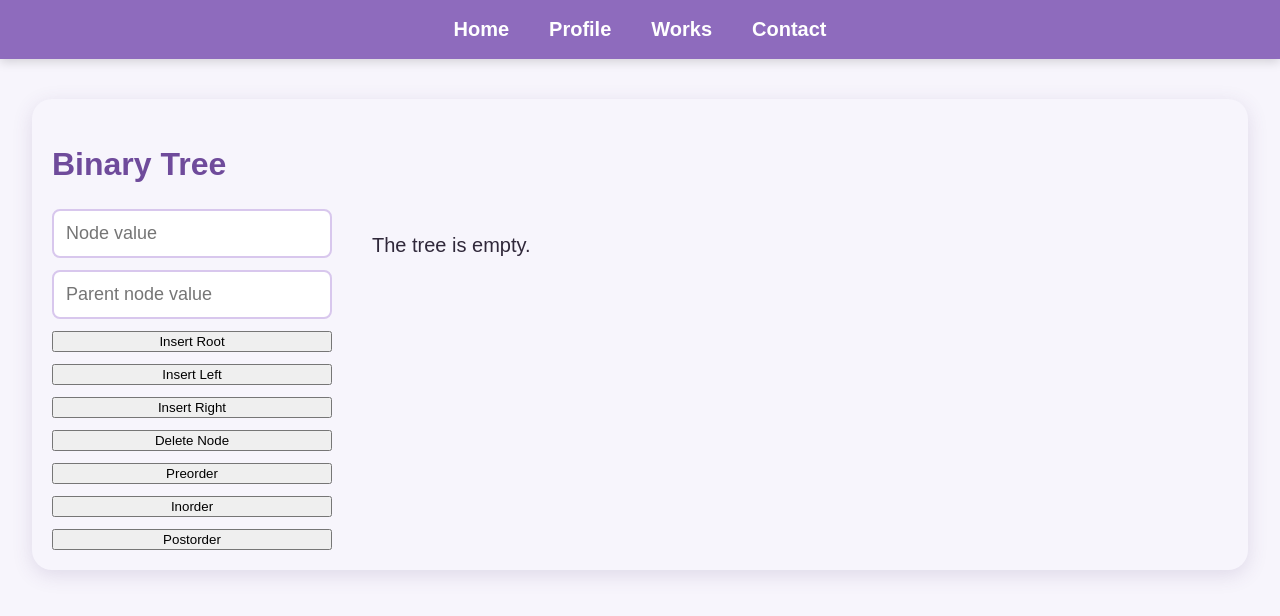
After one commit to ClarkAlarcon144/Flask-Website, a Flask app: page /works/binary_tree in a window 1280 px wide. The commit adds this page. Shown: the top 616 px of the page. Run offline with Flask 3, Linux system fonts and the light colour scheme.

Commit message:
Implemented Binary tree.

```diff
--- a/app.py
+++ b/app.py
@@ -1,6 +1,6 @@
 from flask import Flask, render_template, request
 
-from data_structures import Stack, Queue, Dequeue, LinkedList
+from data_structures import Stack, Queue, Deque, LinkedList, BinaryTree, BTNode
 
 import re
 
@@ -8,7 +8,8 @@ app = Flask(__name__)
 
 linkedlist = LinkedList()
 queue = Queue()
-dequeue = Dequeue()
+deque = Deque()
+binarytree = BinaryTree()
 
 @app.route('/')
 def index():
@@ -66,8 +67,6 @@ def atriangle():
 
     return render_template('triangle.html', result=result)
 
-
-
 @app.route('/works/linkedlist', methods=['GET', 'POST'])
 def alinkedlist():
 
@@ -103,7 +102,6 @@ def alinkedlist():
         result = linkedlist.get_values()
 
     return render_template('linkedlist.html', result=result)
-
 
 @app.route('/works/infix_to_postfix', methods=['GET', 'POST'])
 def an_infix_to_postfix():
@@ -250,7 +248,6 @@ def an_infix_to_postfix():
         error=error
     )
 
-
 @app.route('/works/queue', methods=['GET', 'POST'])
 def aqueue():
     action = request.form.get('action', '')
@@ -265,26 +262,89 @@ def aqueue():
 
     return render_template('queue.html', result=result)
 
-@app.route('/works/dequeue', methods=['GET', 'POST'])
-def adequeue():
+@app.route('/works/deque', methods=['GET', 'POST'])
+def adeque():
     action = request.form.get('action', '')
     value = request.form.get('inputString', '')
 
     if action == 'Insert Front':
-        dequeue.insert_front(value)
+        deque.insert_front(value)
     elif action == 'Insert Rear':
-        dequeue.insert_rear(value)
+        deque.insert_rear(value)
     elif action == 'Remove Front':
-        dequeue.remove_front()
+        deque.remove_front()
     elif action == 'Remove Rear':
-        dequeue.remove_rear()
+        deque.remove_rear()
 
-    result = dequeue.get_values()
+    result = deque.get_values()
 
-    return render_template('dequeue.html', result=result)
+    return render_template('deque.html', result=result)
+
+@app.route('/works/binary_tree', methods=['GET', 'POST'])
+def abinarytree():
+    result = None
+    message = ""
+
+    if request.method == 'POST':
+        action = request.form.get('action', '')
+        value = request.form.get('inputString', '').strip()
+        parent_value = request.form.get('parentValue', '').strip()
+
+        if action == 'Insert Root':
+            if binarytree.root is None and value:
+                binarytree.root = BTNode(value)
+                message = f"Root {value} inserted."
+            else:
+                message = "Root already exists or value is empty."
+
+        elif action in ('Insert Left', 'Insert Right'):
+            parent = binarytree.search(
+                binarytree.root, parent_value
+            )
+
+            if not value or not parent_value:
+                message = "Enter both node and parent values."
+            elif parent is None:
+                message = "Parent node not found."
+            elif action == 'Insert Left':
+                binarytree.insert_left(parent, value)
+                message = f"Inserted {value} to the left of {parent_value}."
+            else:
+                binarytree.insert_right(parent, value)
+                message = f"Inserted {value} to the right of {parent_value}."
+
+        elif action == 'Delete Node':
+            if value:
+                binarytree.root = binarytree.delete_node(
+                    binarytree.root, value
+                )
+                message = f"Deletion attempted for {value}."
+
+        elif action == 'Preorder Traversal':
+            result = binarytree.preorder_traversal(
+                binarytree.root, ''
+            ).split()
+
+        elif action == 'Inorder Traversal':
+            result = binarytree.inorder_traversal(
+                binarytree.root, ''
+            ).split()
+
+        elif action == 'Postorder Traversal':
+            result = binarytree.postorder_traversal(
+                binarytree.root, ''
+            ).split()
+
+    tree_data = binarytree.get_tree_data(binarytree.root)
+
+    return render_template(
+        'binary_tree.html',
+        result=result,
+        message=message,
+        tree_data=tree_data
+    )
 
 @app.route('/contact')
-
 def contact():
     return render_template('contact.html')
 
--- a/data_structures/__init__.py
+++ b/data_structures/__init__.py
@@ -1,4 +1,6 @@
 from .stack import Stack
 from .queue import Queue
-from .dequeue import Dequeue
+from .deque import Deque
 from .linked_list import LinkedList
+from .binary_tree import BinaryTree
+from .binary_tree import Node as BTNode
--- /dev/null
+++ b/data_structures/binary_tree.py
@@ -0,0 +1,119 @@
+class Node:
+    """A node in a binary tree."""
+    def __init__(self, value,left=None, right=None):
+        self.value = value
+        self.left = left
+        self.right = right
+
+
+class BinaryTree:
+    """A binary tree data structure."""
+    def __init__(self, root_value=None):
+        self.root = Node(root_value) if root_value is not None else None
+
+    def insert_left(self, current_node, value):
+        """Insert a node as the left child of the current node."""
+        if current_node.left is None:
+            current_node.left = Node(value)
+        else:
+            new_node = Node(value)
+            new_node.left = current_node.left
+            current_node.left = new_node
+
+    def insert_right(self, current_node, value):
+        """Insert a node as the right child of the current node."""
+        if current_node.right is None:
+            current_node.right = Node(value)
+        else:
+            new_node = Node(value)
+            new_node.right = current_node.right
+            current_node.right = new_node
+
+    def preorder_traversal(self, start,traversal):
+        """Traverse the tree in preorder (root, left, right)."""
+        if start:
+            traversal += (str(start.value) + " ")
+            traversal = self.preorder_traversal(start.left,traversal)
+            traversal = self.preorder_traversal(start.right,traversal)
+        return traversal
+
+    def inorder_traversal(self, start,traversal):
+        """Traverse the tree in inorder (left, root, right)."""
+        if start:
+            traversal = self.inorder_traversal(start.left,traversal)
+            traversal += (str(start.value) + " ")
+            traversal = self.inorder_traversal(start.right,traversal)
+        return traversal
+
+    def postorder_traversal(self, start,traversal):
+        """Traverse the tree in postorder (left, right, root)."""
+        if start:
+            traversal = self.postorder_traversal(start.left,traversal)
+            traversal = self.postorder_traversal(start.right,traversal)
+            traversal += (str(start.value) + " ")
+        return traversal
+
+
+    def search(self, root, key):
+        if root is None:
+            return None
+
+        if root.value == key:
+            return root
+
+        result = self.search(root.left, key)
+
+        if result is not None:
+            return result
+
+        return self.search(root.right, key)
+
+    def delete_node(self, root, key):
+        if root is None:
+            return None
+
+        queue = [root]
+        target = None
+        deepest = None
+        deepest_parent = None
+
+        while queue:
+            current = queue.pop(0)
+
+            if current.value == key and target is None:
+                target = current
+
+            if current.left:
+                deepest_parent = current
+                queue.append(current.left)
+
+            if current.right:
+                deepest_parent = current
+                queue.append(current.right)
+
+            deepest = current
+
+        if target is None:
+            return root
+
+        if deepest is root:
+            return None
+
+        target.value = deepest.value
+
+        if deepest_parent.right is deepest:
+            deepest_parent.right = None
+        else:
+            deepest_parent.left = None
+
+        return root
+
+    def get_tree_data(self, root):
+        if root is None:
+            return None
+
+        return {
+            'value': root.value,
+            'left': self.get_tree_data(root.left),
+            'right': self.get_tree_data(root.right)
+        }
--- /dev/null
+++ b/static/css/binary_tree.css
@@ -0,0 +1,33 @@
+.queue-layout {
+    display: flex;
+    flex-direction: row;
+    gap: 40px;
+    align-items: flex-start;
+}
+
+.controls {
+    flex: 0 0 280px;
+}
+
+.tree-display {
+    flex: 1;
+    overflow: auto;
+}
+
+.tree-node {
+    display: flex;
+    flex-direction: column;
+    align-items: center;
+}
+
+.tree-children {
+    display: flex;
+    justify-content: center;
+    gap: 30px;
+}
+
+.tree-child {
+    display: flex;
+    flex-direction: column;
+    align-items: center;
+}
--- /dev/null
+++ b/templates/binary_tree.html
@@ -0,0 +1,97 @@
+{% extends "base.html" %}
+
+{% block styles %}
+    <link rel="stylesheet" href="{{ url_for('static', filename='css/binary_tree.css') }}">
+{% endblock %}
+
+{% block content %}
+
+    <h2>Binary Tree</h2>
+
+    <div class="queue-layout">
+
+        <div class="controls">
+            <form action="/works/binary_tree" method="post">
+
+                <input type="text" name="inputString" placeholder="Node value">
+
+                <input type="text" name="parentValue" placeholder="Parent node value">
+
+                <button type="submit" name="action" value="Insert Root">
+                    Insert Root
+                </button>
+
+                <button type="submit" name="action" value="Insert Left">
+                    Insert Left
+                </button>
+
+                <button type="submit" name="action" value="Insert Right">
+                    Insert Right
+                </button>
+
+                <button type="submit" name="action" value="Delete Node">
+                    Delete Node
+                </button>
+
+                <button type="submit" name="action" value="Preorder Traversal">
+                    Preorder
+                </button>
+
+                <button type="submit" name="action" value="Inorder Traversal">
+                    Inorder
+                </button>
+
+                <button type="submit" name="action" value="Postorder Traversal">
+                    Postorder
+                </button>
+
+            </form>
+
+            {% if message %}
+                <p>{{ message }}</p>
+            {% endif %}
+
+            {% if result is not none %}
+                <p>Traversal: {{ result | join(' → ') }}</p>
+            {% endif %}
+        </div>
+
+        <div class="tree-display">
+            {% if tree_data %}
+                {% macro render_tree(node) %}
+                    <div class="tree-node">
+                        <div class="node-box">{{ node.value }}</div>
+
+                        {% if node.left or node.right %}
+                            <div class="tree-children">
+                                {% if node.left %}
+                                    <div class="tree-child">
+                                        <div class="arrow">↙</div>
+                                        {{ render_tree(node.left) }}
+                                    </div>
+                                {% else %}
+                                    <div class="tree-child"></div>
+                                {% endif %}
+
+                                {% if node.right %}
+                                    <div class="tree-child">
+                                        <div class="arrow">↘</div>
+                                        {{ render_tree(node.right) }}
+                                    </div>
+                                {% else %}
+                                    <div class="tree-child"></div>
+                                {% endif %}
+                            </div>
+                        {% endif %}
+                    </div>
+                {% endmacro %}
+
+                {{ render_tree(tree_data) }}
+            {% else %}
+                <p>The tree is empty.</p>
+            {% endif %}
+        </div>
+
+    </div>
+
+{% endblock %}
```
Also changed, not shown: data_structures/deque.py (added, +76 -0 lines), data_structures/dequeue.py (deleted, +0 -150 lines), templates/works.html (+8 -2 lines), templates/deque.html (renamed from templates/dequeue.html).
